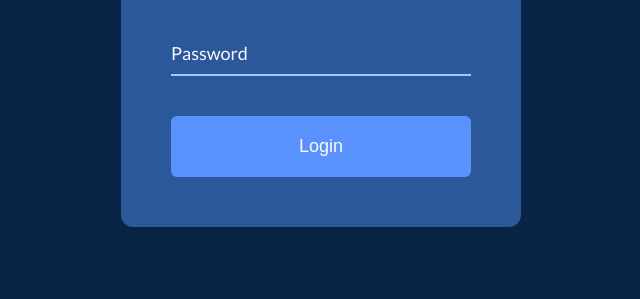
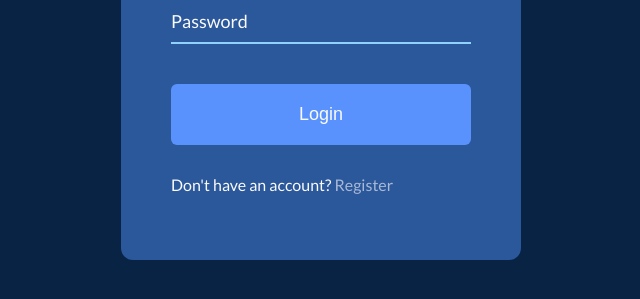
Before and after one commit to wcossior/8.WaveEffectInput, a plain HTML site: page index.html in a window 1280 px wide. Shown: the part 383-682 px from the top of the page, without its empty margins (319-959 px from the left). Drawn offline with Linux system fonts and the light colour scheme.

Commit message:
adding the register option at the bottom

```diff
--- a/index.html
+++ b/index.html
@@ -21,6 +21,7 @@
                 <label for="password">Password</label>
             </div>
             <button class="btn-login">Login</button>
+            <p class="text">Don't have an account? <a href="#">Register</a> </p>
         </form>
     </div>
     <script src="script.js"></script>
--- a/script.js
+++ b/script.js
@@ -1,4 +1,3 @@
-
 let labels = document.querySelectorAll('.login label');
 
 labels.forEach(label => {
--- a/style.css
+++ b/style.css
@@ -98,3 +98,14 @@ input:valid+label span {
 .btn-login:active {
     transform: scale(0.98);
 }
+
+.text{
+    margin-top: 30px;
+    align-self: flex-start;
+}
+
+.text a{
+    color: var(--color-one);
+    opacity: 0.6;
+    text-decoration: none;
+}
```
